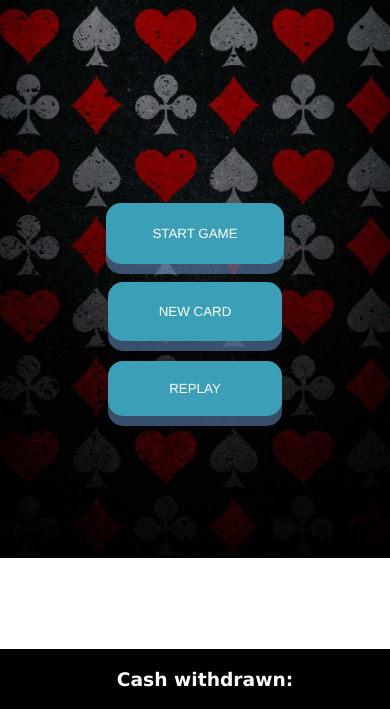
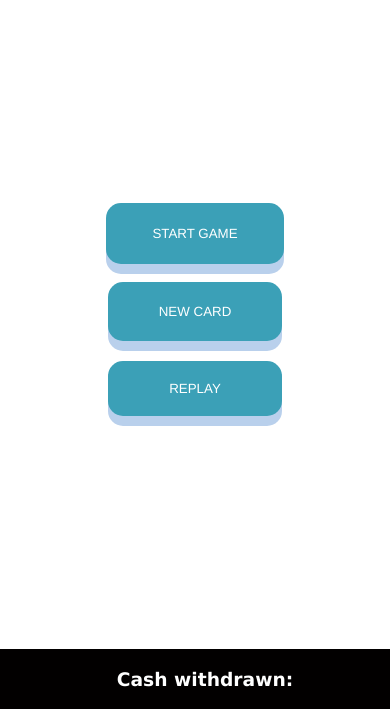
Before and after one commit to avin-madhu/BLACKJACK, a plain HTML site: page index.html in a window 390 px wide. Shown: the part 135-844 px from the top of the page. Drawn offline with Linux system fonts and the light colour scheme.

Commit message:
bg phone image change

```diff
--- a/index3.css
+++ b/index3.css
@@ -90,18 +90,9 @@
 
 }
 
-
-@media screen and (max-width:400px)
-  {
-     body{
-      background-image: url("bgPhone.jpg");
-     }
-  }
-
 /* ------------for phone------------ */
 
 body {
-    background-image: url("bgDesk.jpeg");
     background-size: cover;
     background-repeat: no-repeat;
 }
@@ -292,7 +283,7 @@ body {
   /* Background image for phone */
   @media only screen and (max-width: 767px) {
     body {
-      background-image: url("bgPhone.jpg");
+      background-image: linear-gradient(top to bottom, black to rgb(107, 107, 255));
       background-size: 100%;
     }
   }
```
